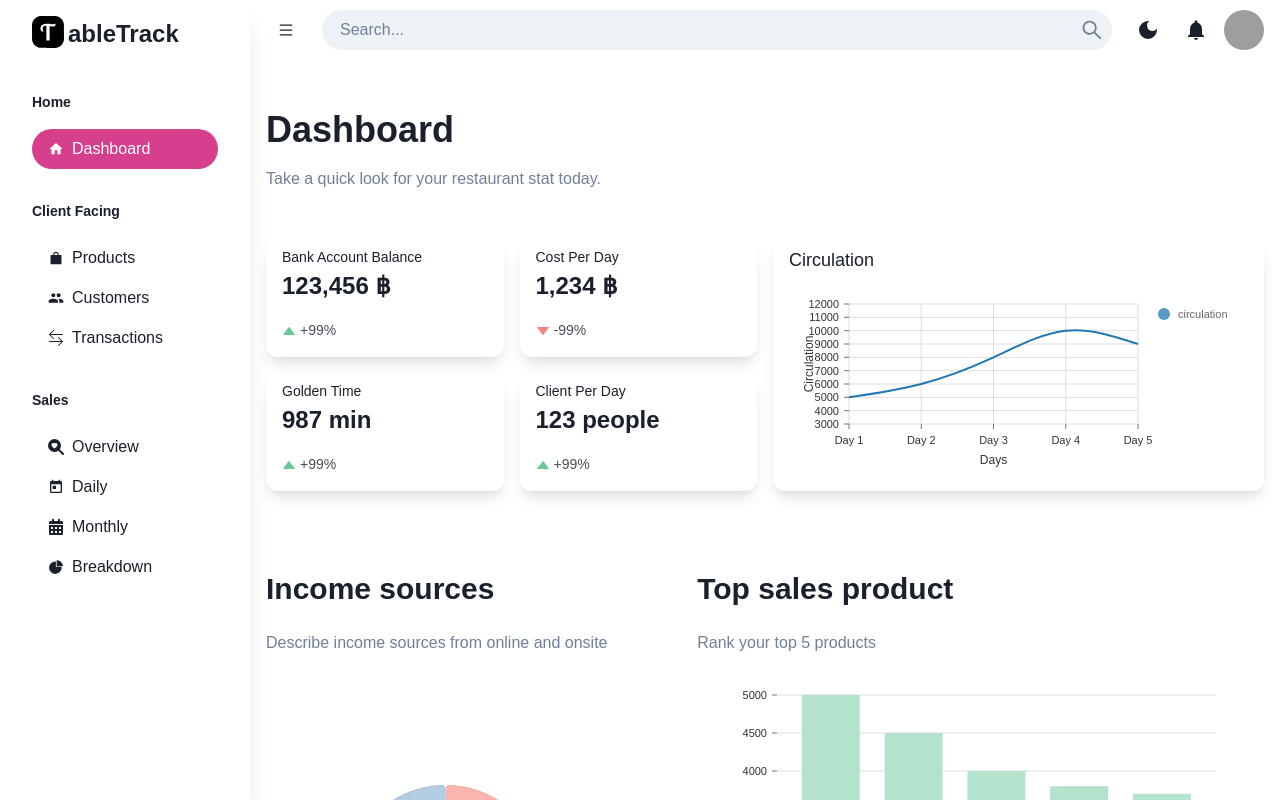
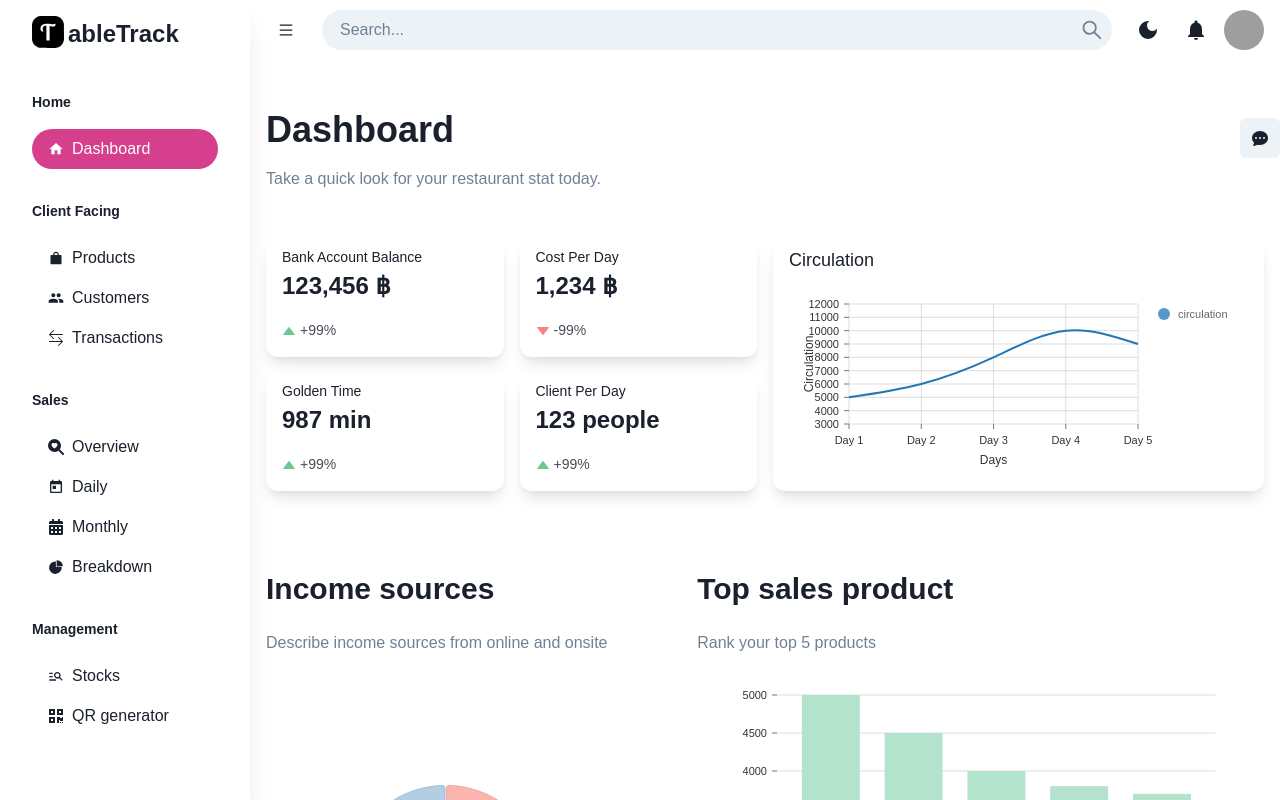
Before and after one commit to GavinITP/new-table-track, a React (Vite) app in the folder client/: page /dashboard in a window 1280 px wide. Shown: the top 800 px of the page. Built offline with nearby package versions, Linux system fonts and the light colour scheme; no server answers; grey boxes are pictures that could not be loaded.

Commit message:
feat: new routes

```diff
--- a/client/src/App.tsx
+++ b/client/src/App.tsx
@@ -14,6 +14,8 @@ import Overview from "./pages/sales/overview";
 import Daily from "./pages/sales/daily";
 import Monthly from "./pages/sales/monthly";
 import Breakdown from "./pages/sales/breakdown";
+import Management from "./pages/management/stocks";
+import QrGenerator from "./pages/management/QrGenerator";
 
 const router = createBrowserRouter(
   createRoutesFromElements(
@@ -33,6 +35,11 @@ const router = createBrowserRouter(
         <Route path="monthly" element={<Monthly />} />
         <Route path="breakdown" element={<Breakdown />} />
       </Route>
+
+      <Route path="management">
+        <Route path="stocks" element={<Management />} />
+        <Route path="qr" element={<QrGenerator />} />
+      </Route>
     </Route>
   )
 );
--- a/client/src/components/Sidebar/index.tsx
+++ b/client/src/components/Sidebar/index.tsx
@@ -1,7 +1,7 @@
 import { Box, Flex, Image, List, Text } from "@chakra-ui/react";
-import { MdHome, MdPeople, MdToday } from "react-icons/md";
+import { MdHome, MdManageSearch, MdPeople, MdToday } from "react-icons/md";
 import { AiFillPieChart, AiFillShopping } from "react-icons/ai";
-import { FaCalendarAlt } from "react-icons/fa";
+import { FaCalendarAlt, FaQrcode } from "react-icons/fa";
 import SidebarItem from "./SidebarItem";
 import { BsArrowLeftRight, BsFillSearchHeartFill } from "react-icons/bs";
 import logo from "../../assets/logo.svg";
@@ -81,6 +81,23 @@ const Sidebar = () => {
               />
             </List>
           </Box>
+          <Box>
+            <Text mb={4} fontWeight="bold" fontSize="sm">
+              Management
+            </Text>
+            <List spacing={4}>
+              <SidebarItem
+                icon={MdManageSearch}
+                title="Stocks"
+                link="/management/stocks"
+              />
+              <SidebarItem
+                icon={FaQrcode}
+                title="QR generator"
+                link="/management/qr"
+              />
+            </List>
+          </Box>
         </Flex>
       </Flex>
     </Box>
--- a/client/src/layouts/RootLayout.tsx
+++ b/client/src/layouts/RootLayout.tsx
@@ -1,17 +1,34 @@
-import { Box, Container } from "@chakra-ui/react";
+import { Box, Container, Icon, IconButton } from "@chakra-ui/react";
 import Navbar from "../components/Navbar";
 import { Outlet } from "react-router-dom";
 import Sidebar from "../components/Sidebar";
 import { useState } from "react";
-import { useGetUserQuery } from "../state/api";
+
 import { useSelector } from "react-redux";
+import CrmChatBot from "../components/CrmChatBot";
+import { BsFillChatDotsFill } from "react-icons/bs";
 
 const RootLayout = () => {
   const [sidebarOpen, setSidebarOpen] = useState<boolean>(true);
   const userId = useSelector((state) => state.global.userId);
-  const { data } = useGetUserQuery(userId);
+
+  const [isShow, setIsShow] = useState(false);
 
   return (
+    <>
+      <Box position="absolute" top="20%" right="0%">
+        {isShow && <CrmChatBot />}
+      </Box>
+
+      <IconButton
+        position="absolute"
+        top="10%"
+        right="0%"
+        icon={<Icon as={BsFillChatDotsFill} />}
+        aria-label={""}
+        onClick={() => setIsShow((prev) => !prev)}
+      />
+
       <Box display="flex" minW="100%" minH="100%">
         <Box
           position={sidebarOpen ? "static" : "absolute"}
@@ -32,6 +49,7 @@ const RootLayout = () => {
           </Container>
         </Box>
       </Box>
+    </>
   );
 };
 
--- /dev/null
+++ b/client/src/pages/management/QrGenerator/index.tsx
@@ -0,0 +1,12 @@
+import { Box } from "@chakra-ui/react";
+import PageHeader from "../../../components/PageHeader";
+
+const QrGenerator = () => {
+  return (
+    <Box>
+      <PageHeader title={"QR Generator"} subtitle={"adsfasdfasd"} />
+    </Box>
+  );
+};
+
+export default QrGenerator;
--- /dev/null
+++ b/client/src/pages/management/stocks/index.tsx
@@ -0,0 +1,12 @@
+import { Box } from "@chakra-ui/react";
+import PageHeader from "../../../components/PageHeader";
+
+const Management = () => {
+  return (
+    <Box>
+      <PageHeader title={"Management"} subtitle={"adsfasdfasdasdfas"} />
+    </Box>
+  );
+};
+
+export default Management;
```
Lines whose indentation alone changed are shown as unchanged.
